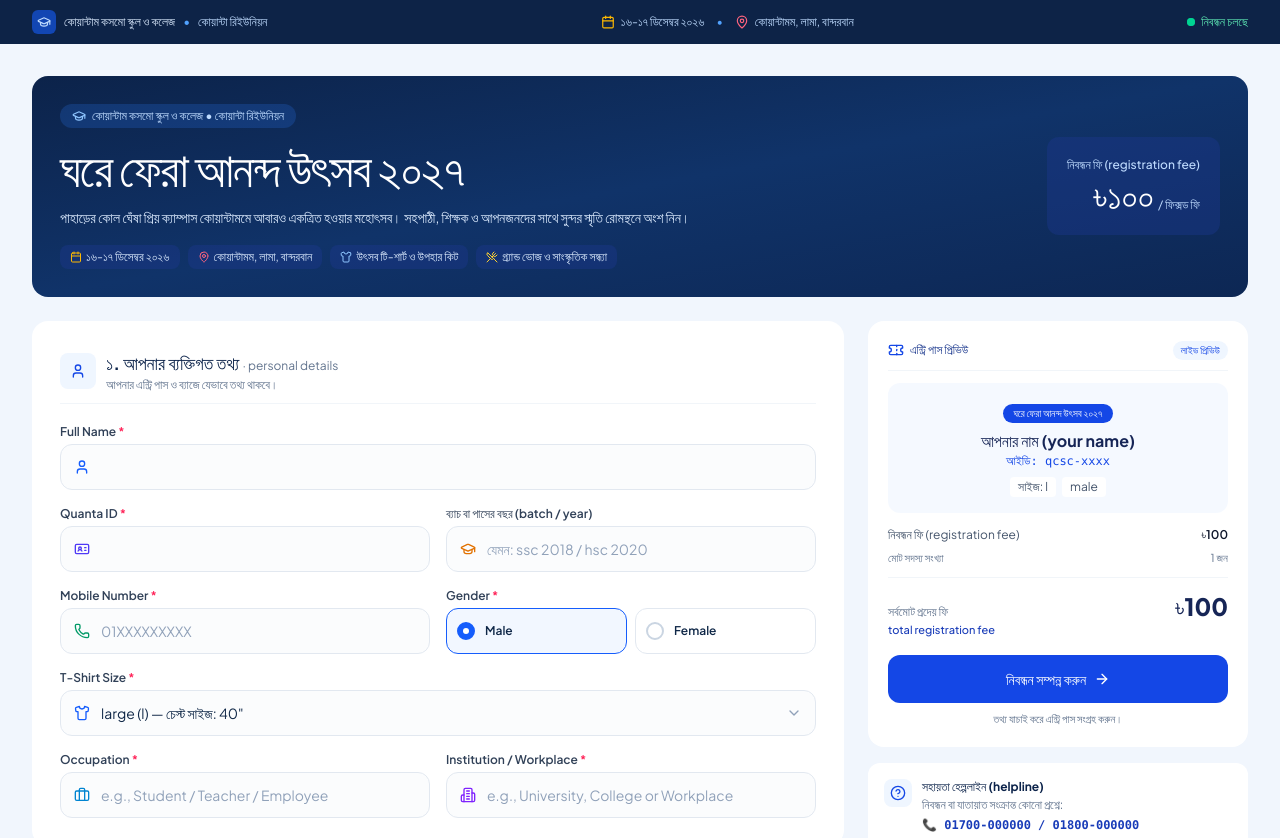
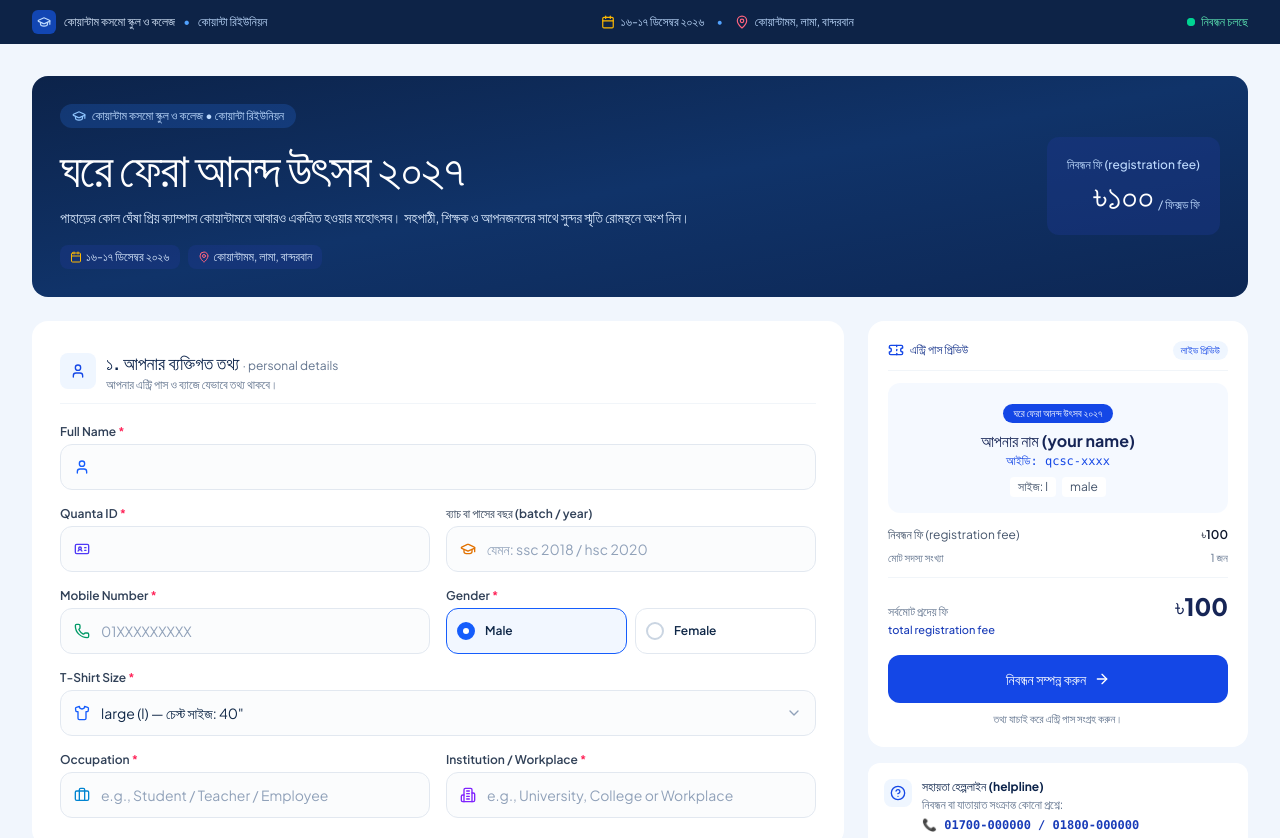
Before and after one commit to parvej236/ghore-fera, a Vue app: page / in a window 1280 px wide. Shown: the top 838 px of the page. Built offline with nearby package versions, Linux system fonts and the light colour scheme; a web font is replaced by a local one.

Commit message:
Updated ui 6

```diff
--- a/src/App.vue
+++ b/src/App.vue
@@ -459,12 +459,6 @@ function addToGoogleCalendar() {
                 </span>
                 <span class="inline-flex items-center gap-1 rounded-lg bg-blue-900/40 px-2.5 py-1 text-blue-100">
                   <MapPin class="size-3 text-rose-400 shrink-0" /> কোয়ান্টামম, লামা, বান্দরবান
-                </span>
-                <span class="inline-flex items-center gap-1 rounded-lg bg-blue-900/40 px-2.5 py-1 text-blue-100">
-                  <Shirt class="size-3 text-blue-300 shrink-0" /> উৎসব টি-শার্ট ও উপহার কিট
-                </span>
-                <span class="inline-flex items-center gap-1 rounded-lg bg-blue-900/40 px-2.5 py-1 text-blue-100">
-                  <UtensilsCrossed class="size-3 text-amber-300 shrink-0" /> গ্র্যান্ড ভোজ ও সাংস্কৃতিক সন্ধ্যা
                 </span>
               </div>
             </div>
```
